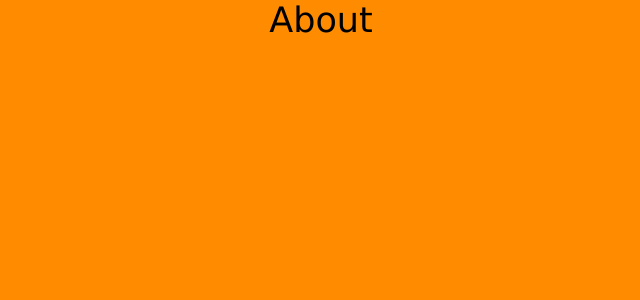
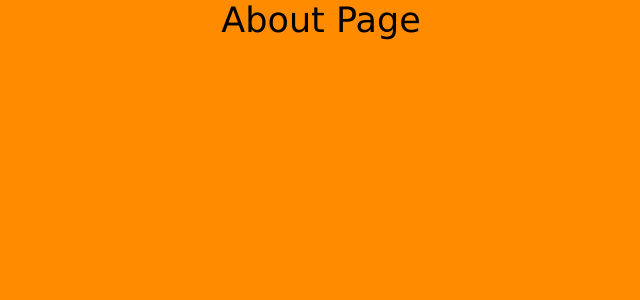
Before and after one commit to abdulhakim-altunkaya/project5, a React (Create React App) app in the folder frontend/: page /about in a window 1280 px wide. Shown: the top 300 px of the page, without its empty margins (319-959 px from the left). Built offline with nearby package versions, Linux system fonts and the light colour scheme.

Commit message:
for connection

```diff
--- a/frontend/src/components/About.js
+++ b/frontend/src/components/About.js
@@ -2,7 +2,7 @@ import React from 'react'
 
 function About() {
   return (
-    <div>About</div>
+    <div>About Page</div>
   )
 }
 
```
